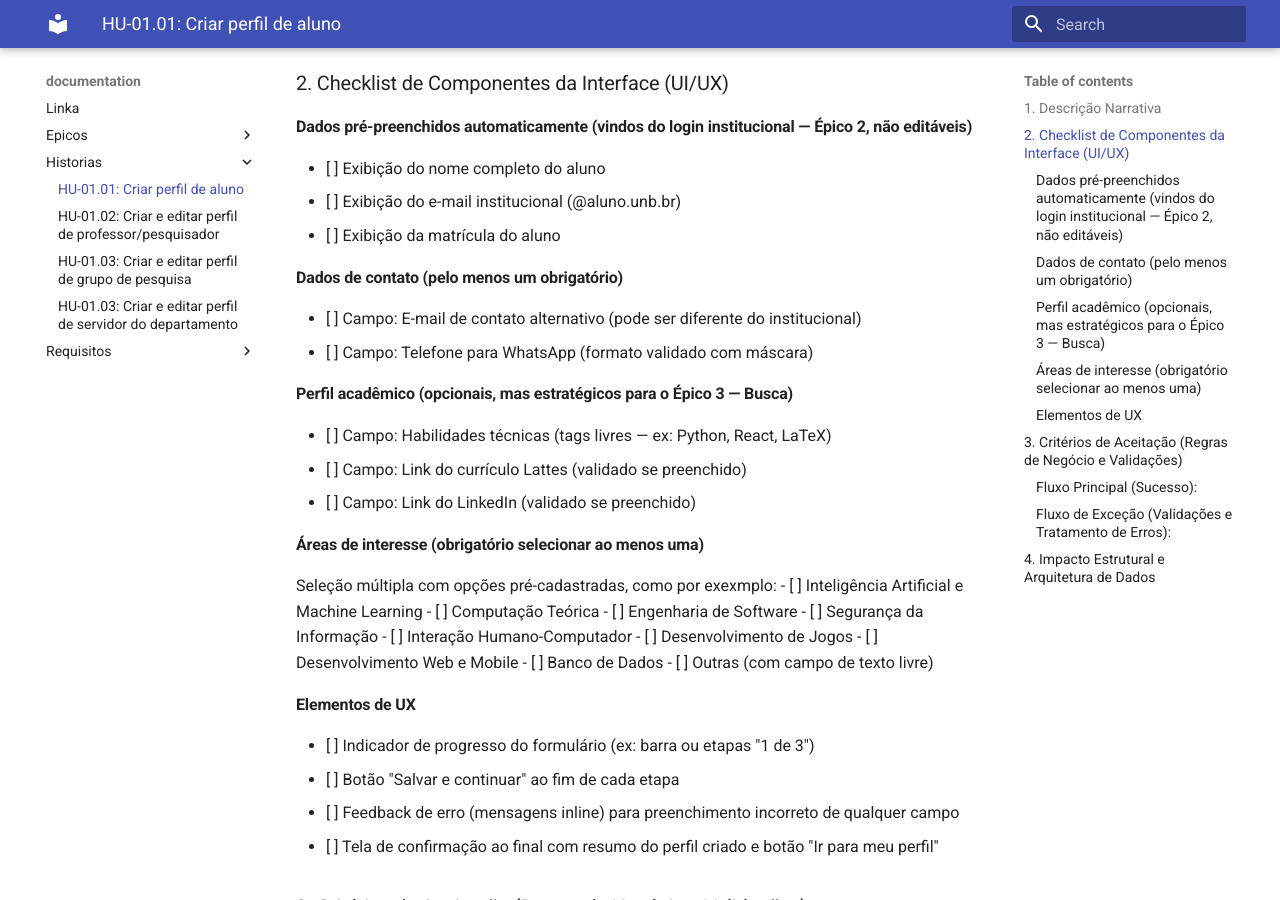
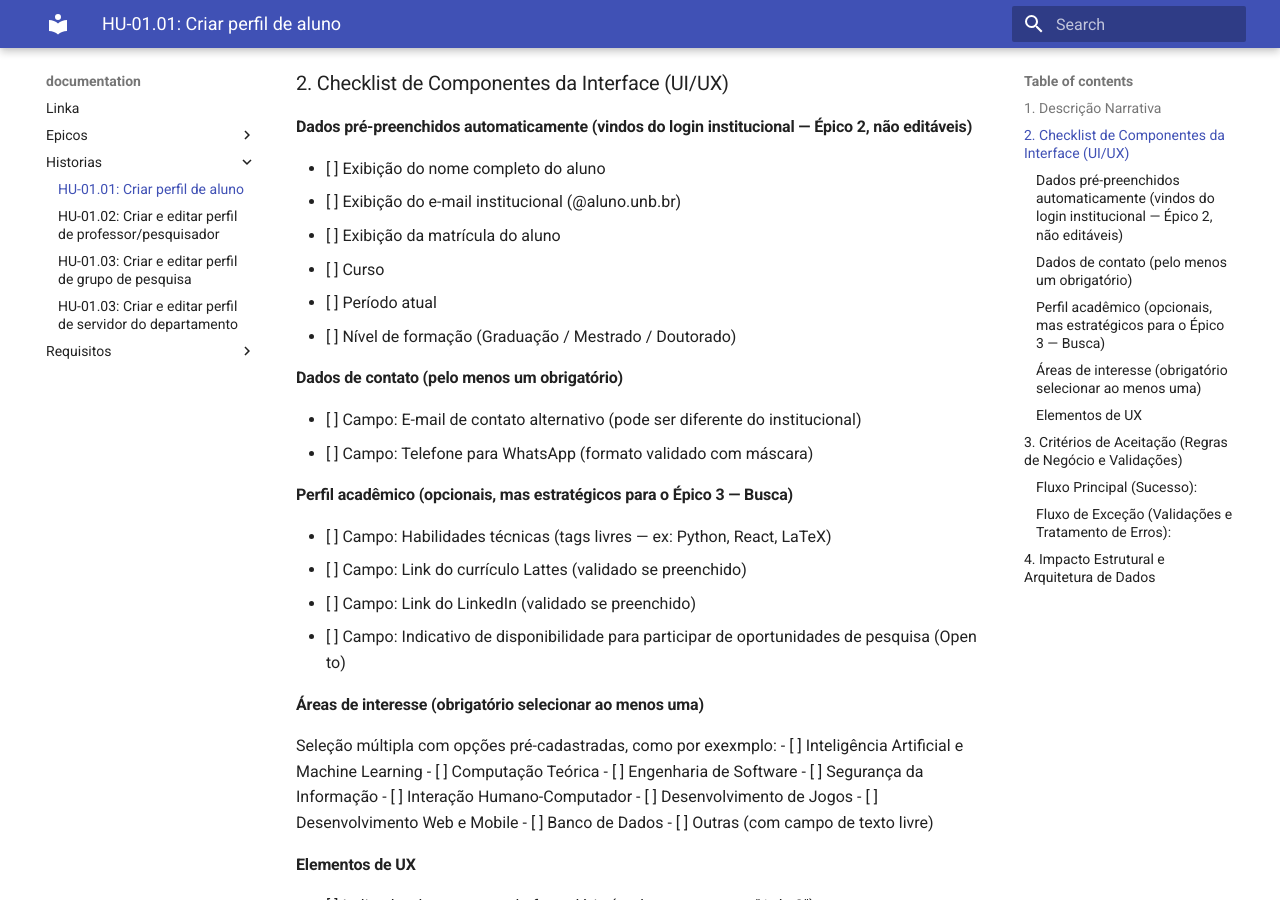
Before and after one commit to si-2026-1/Linka, an MkDocs documentation site: the page built from docs/historias/hu-01.01.md, in a window 1280 px wide and 900 px high, scrolled down 443 px. Built offline with MkDocs 1.6.1 and Material for MkDocs 9.7.7, drawn with Linux system fonts in a browser that asks for light colours.

Commit message:
Update hu-01.01.md

```diff
--- a/docs/historias/hu-01.01.md
+++ b/docs/historias/hu-01.01.md
@@ -18,6 +18,9 @@
 - [ ] Exibição do nome completo do aluno
 - [ ] Exibição do e-mail institucional (@aluno.unb.br)
 - [ ] Exibição da matrícula do aluno
+- [ ] Curso
+- [ ] Período atual
+- [ ] Nível de formação (Graduação / Mestrado / Doutorado)
 #### Dados de contato (pelo menos um obrigatório)
 - [ ] Campo: E-mail de contato alternativo (pode ser diferente do institucional)
 - [ ] Campo: Telefone para WhatsApp (formato validado com máscara)
@@ -25,6 +28,7 @@
 - [ ] Campo: Habilidades técnicas (tags livres — ex: Python, React, LaTeX)
 - [ ] Campo: Link do currículo Lattes (validado se preenchido)
 - [ ] Campo: Link do LinkedIn (validado se preenchido)
+- [ ] Campo: Indicativo de disponibilidade para participar de oportunidades de pesquisa (Open to)
 #### Áreas de interesse (obrigatório selecionar ao menos uma)
 Seleção múltipla com opções pré-cadastradas, como por exexmplo:
 - [ ] Inteligência Artificial e Machine Learning
```
